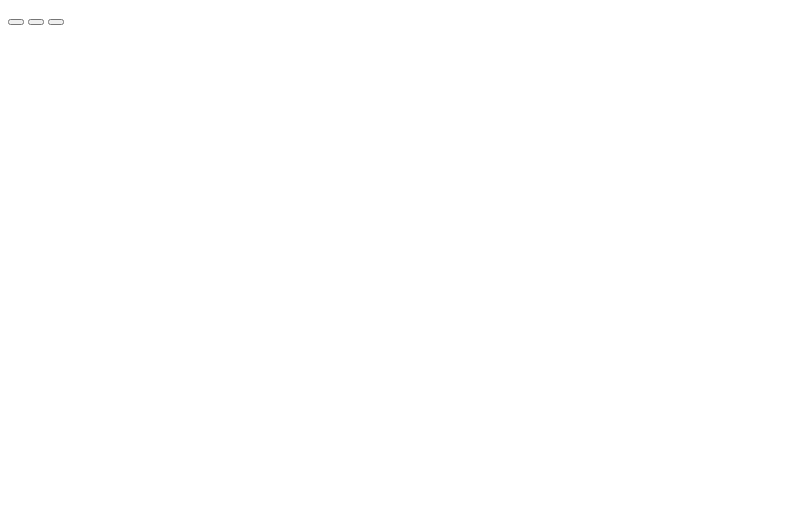
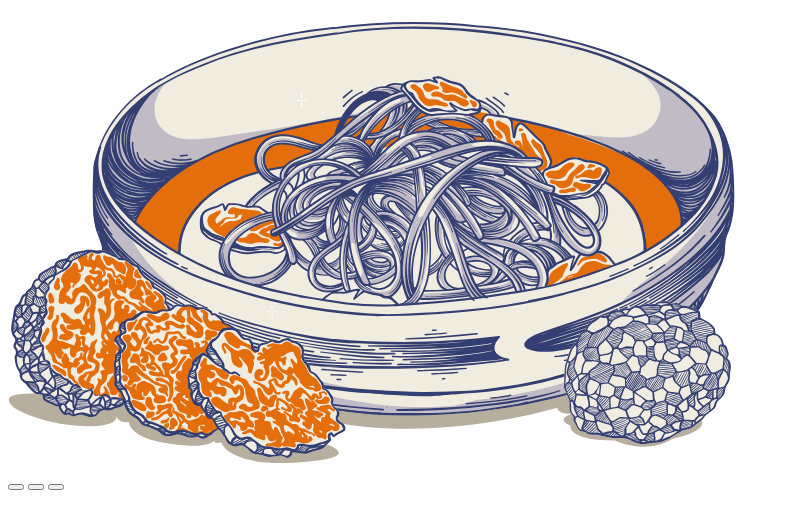
Before and after one commit to GabrielDevJourney/Restaurant-Page, a website built with webpack: page src/template.html in a window 1280 px wide. Shown: the whole page, without its empty margins (0-790 px from the left). Built offline with nearby package versions, Linux system fonts and the light colour scheme.

Commit message:
added most of assets needed for the project

```diff
--- a/src/template.html
+++ b/src/template.html
@@ -7,6 +7,7 @@
 </head>
 <body>
     <header>
+        <img src="assets/image landingpage.svg" alt="">
         <nav>
             <button class="home"></button>
             <button class="menu"></button>
```
Also changed, not shown: src/assets/Sushi-menu.svg (added), src/assets/decor left.svg (added), src/assets/decor right.svg (added), src/assets/image landingpage.svg (added), src/assets/mochi.svg (added), src/assets/onigiri.svg (added), src/assets/ramenMenu.svg (added), src/assets/stardecor.svg (added), src/fonts/HIROMISAKE.ttf (added), src/fonts/Satoshi-Regular.otf (added).
